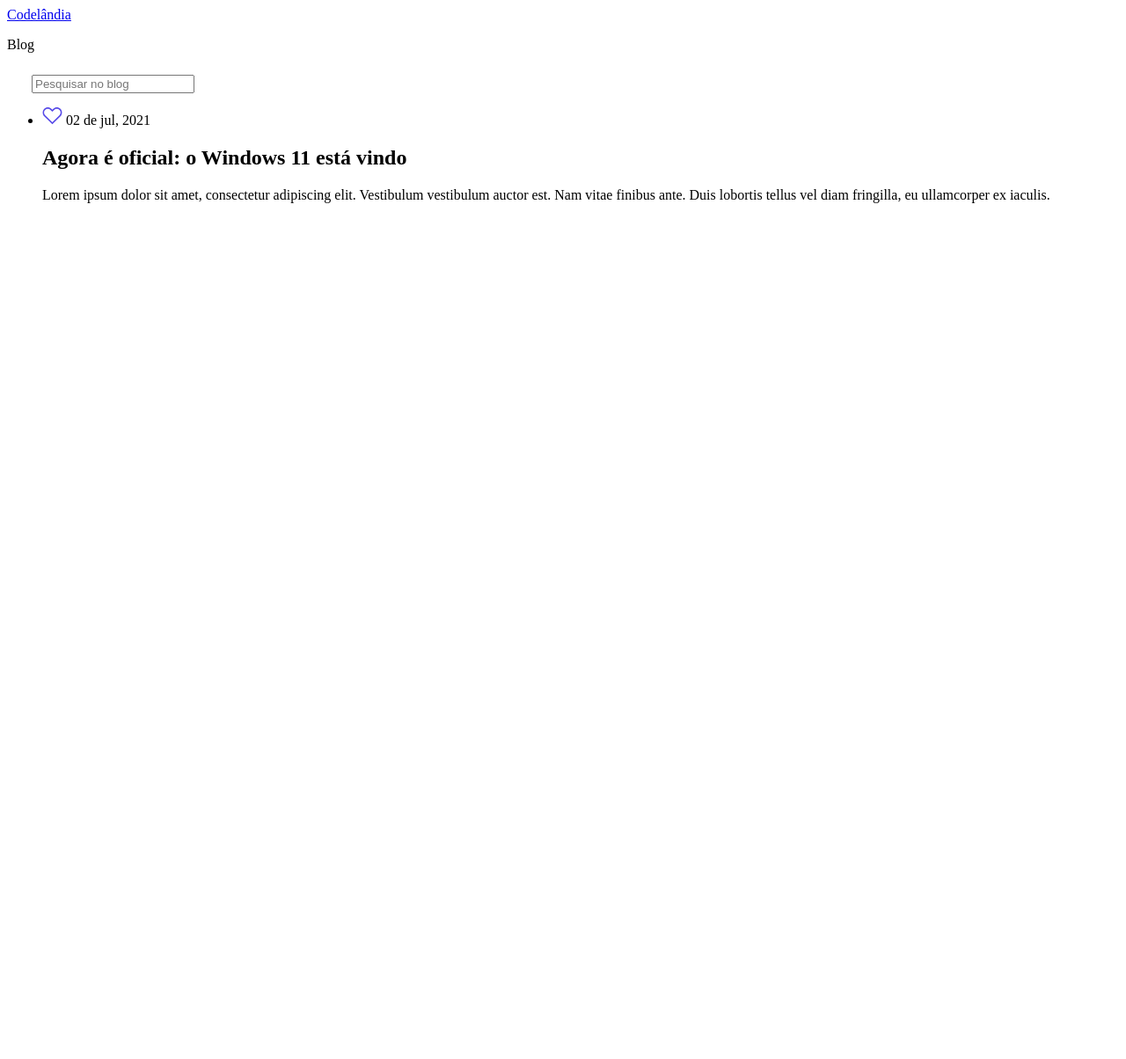
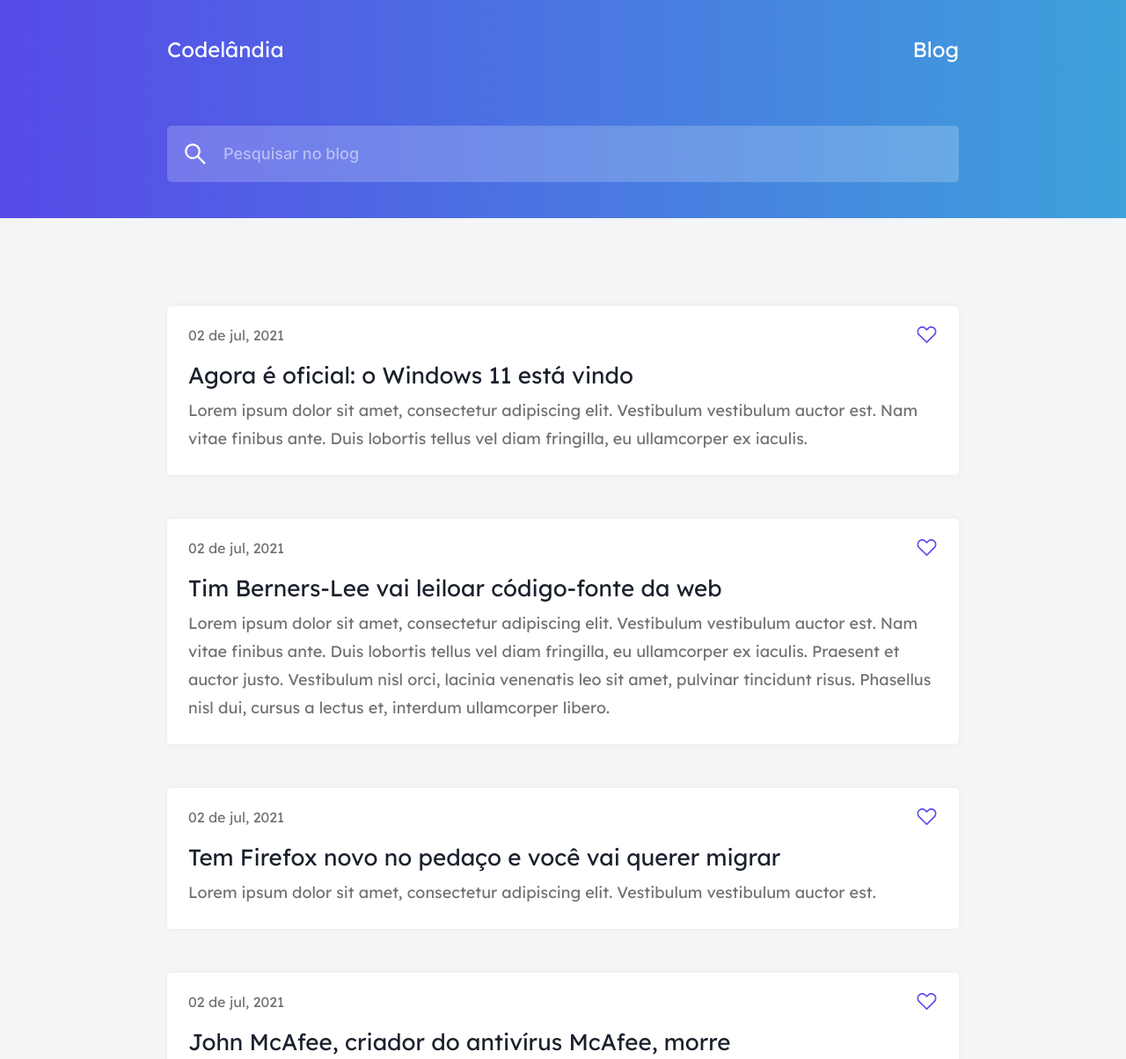
Before and after one commit to viniciusshenri96/challenge-01, a plain HTML site: page index.html in a window 1280 px wide. Shown: the top 1204 px of the page at 88% size. Before the commit the page ends 800 px from the top, so only its background shows below. Drawn offline with Linux system fonts and the light colour scheme.

Commit message:
:tada: HTML e CSS finished

```diff
--- a/index.html
+++ b/index.html
@@ -4,39 +4,91 @@
 <head>
   <meta charset="UTF-8">
   <meta http-equiv="X-UA-Compatible" content="IE=edge">
+  <meta name="description" content="Desafio 01 - Codelândia">
   <meta name="viewport" content="width=device-width, initial-scale=1.0">
+  <link rel="stylesheet" href="src/css/style.css">
   <title>Codelândia - Blog</title>
 </head>
 
 <body>
   <header class="header">
-    <div class="header__content">
-      <a class="header__logo" href="/">Codelândia</a>
-      <p class="header__blog">Blog</p>
+    <div class="header__content container">
+      <div class="header__box">
+        <a class="header__logo" href="/">Codelândia</a>
+        <p class="header__blog">Blog</p>
+
+      </div>
       <form class="header__form">
-        <svg width="24" height="24" viewBox="0 0 24 24" fill="none" aria-hidden="true">
+        <svg class="header__icon" width="24" height="24" viewBox="0 0 24 24" fill="none" aria-hidden="true">
           <path
             d="M23.6484 22.0342L16.04 14.4258C17.2207 12.8994 17.8594 11.0332 17.8594 9.07031C17.8594 6.7207 16.9424 4.51758 15.2842 2.85645C13.626 1.19531 11.417 0.28125 9.07031 0.28125C6.72363 0.28125 4.51465 1.19824 2.85645 2.85645C1.19531 4.51465 0.28125 6.7207 0.28125 9.07031C0.28125 11.417 1.19824 13.626 2.85645 15.2842C4.51465 16.9453 6.7207 17.8594 9.07031 17.8594C11.0332 17.8594 12.8965 17.2207 14.4229 16.043L22.0313 23.6484C22.0536 23.6708 22.08 23.6885 22.1092 23.7006C22.1384 23.7126 22.1696 23.7189 22.2012 23.7189C22.2327 23.7189 22.264 23.7126 22.2931 23.7006C22.3223 23.6885 22.3488 23.6708 22.3711 23.6484L23.6484 22.374C23.6708 22.3517 23.6885 22.3252 23.7006 22.2961C23.7126 22.2669 23.7189 22.2357 23.7189 22.2041C23.7189 22.1725 23.7126 22.1413 23.7006 22.1121C23.6885 22.083 23.6708 22.0565 23.6484 22.0342ZM13.7109 13.7109C12.4688 14.9502 10.8223 15.6328 9.07031 15.6328C7.31836 15.6328 5.67188 14.9502 4.42969 13.7109C3.19043 12.4688 2.50781 10.8223 2.50781 9.07031C2.50781 7.31836 3.19043 5.66895 4.42969 4.42969C5.67188 3.19043 7.31836 2.50781 9.07031 2.50781C10.8223 2.50781 12.4717 3.1875 13.7109 4.42969C14.9502 5.67188 15.6328 7.31836 15.6328 9.07031C15.6328 10.8223 14.9502 12.4717 13.7109 13.7109Z"
             fill="white" />
         </svg>
-        <input class="search" type="search" placeholder="Pesquisar no blog">
+        <input class="header__search" type="search" placeholder="Pesquisar no blog">
       </form>
     </div>
   </header>
   <section class="articles">
-    <ul class="articles__list">
+    <ul class="articles__list container">
+
       <li class="articles__item">
-        <div class="articles__box">
+        <a href="/" class="articles__box">
           <div class="articles__header">
+            <span class="artiles__date">02 de jul, 2021</span>
             <img class="articles__icon" src="./src/img/favorito-icon.svg" alt="">
-            <span class="artiles__date">02 de jul, 2021</span>
           </div>
           <h1 class="articles__title">Agora é oficial: o Windows 11 está vindo</h1>
           <p class="articles__desc">Lorem ipsum dolor sit amet, consectetur adipiscing elit. Vestibulum vestibulum
             auctor est. Nam vitae
             finibus ante. Duis lobortis tellus vel diam fringilla, eu ullamcorper ex iaculis.</p>
-        </div>
+        </a>
+
       </li>
+
+
+      <li class="articles__item">
+
+        <a href="/" class="articles__box">
+          <div class="articles__header">
+            <span class="artiles__date">02 de jul, 2021</span>
+            <img class="articles__icon" src="./src/img/favorito-icon.svg" alt="">
+          </div>
+          <h1 class="articles__title">Tim Berners-Lee vai leiloar código-fonte da web</h1>
+          <p class="articles__desc">Lorem ipsum dolor sit amet, consectetur adipiscing elit. Vestibulum vestibulum
+            auctor est. Nam vitae finibus ante. Duis lobortis tellus vel diam fringilla, eu ullamcorper ex iaculis.
+            Praesent et auctor justo. Vestibulum nisl orci, lacinia venenatis leo sit amet, pulvinar tincidunt risus.
+            Phasellus nisl dui, cursus a lectus et, interdum ullamcorper libero.</p>
+
+        </a>
+      </li>
+
+
+      <li class="articles__item">
+        <a href="/" class="articles__box">
+          <div class="articles__header">
+            <span class="artiles__date">02 de jul, 2021</span>
+            <img class="articles__icon" src="./src/img/favorito-icon.svg" alt="">
+          </div>
+          <h1 class="articles__title">Tem Firefox novo no pedaço e você vai querer migrar</h1>
+          <p class="articles__desc">Lorem ipsum dolor sit amet, consectetur adipiscing elit. Vestibulum vestibulum
+            auctor est.</p>
+        </a>
+      </li>
+
+      <li class="articles__item">
+        <a href="/" class="articles__box">
+          <div class="articles__header">
+            <span class="artiles__date">02 de jul, 2021</span>
+            <img class="articles__icon" src="./src/img/favorito-icon.svg" alt="">
+          </div>
+          <h1 class="articles__title">John McAfee, criador do antivírus McAfee, morre</h1>
+          <p class="articles__desc">Lorem ipsum dolor sit amet, consectetur adipiscing elit. Vestibulum vestibulum
+            auctor est. Nam vitae finibus ante. Duis lobortis tellus vel diam fringilla, eu ullamcorper ex iaculis.
+            Praesent et auctor justo. Vestibulum nisl orci, lacinia venenatis leo sit amet, pulvinar tincidunt risus.
+            Phasellus nisl dui, cursus a lectus et, interdum ullamcorper libero.</p>
+        </a>
+      </li>
+
     </ul>
   </section>
 </body>
--- a/src/css/style.css
+++ b/src/css/style.css
@@ -2,7 +2,168 @@
 @import url("https://fonts.googleapis.com/css2?family=Inter:wght@500&family=Lexend+Deca&display=swap");
 
 :root {
+  /* Colors */
   --color-primary: #ffffff;
   --color-secondary: #1a202c;
   --color-third: #717171;
+
+  --color-fourth: #574ae8;
+  --color-fifth: #3ea1db;
+
+  /* font weight */
+  --fw-regular: 400;
+  --fw-medium: 500;
 }
+
+/* || General styles */
+
+*,
+*::after,
+*::before {
+  padding: 0;
+  margin: 0;
+  box-sizing: border-box;
+}
+
+*:focus,
+*:focus-visible {
+  outline: var(--color-secondary) dashed 4px;
+  outline-offset: 6px;
+}
+
+a:link {
+  text-decoration: none;
+}
+
+ul,
+ol {
+  list-style: none;
+}
+
+img {
+  max-width: 100%;
+  display: block;
+}
+
+input {
+  font: inherit;
+}
+
+/* Remove all animations, transitions and smooth scroll for people that prefer not to see them */
+@media (prefers-reduced-motion: reduce) {
+  html:focus-within {
+    scroll-behavior: auto;
+  }
+
+  *,
+  *::before,
+  *::after {
+    animation-duration: 0.01ms !important;
+    animation-iteration-count: 1 !important;
+    transition-duration: 0.01ms !important;
+    scroll-behavior: auto !important;
+  }
+}
+
+body {
+  background: #f3f5f7;
+  text-rendering: optimizeSpeed;
+  line-height: 1.5;
+  min-height: 100vh;
+}
+
+.container {
+  font-family: Arial, Helvetica, sans-serif;
+  max-width: 59.25rem;
+  padding: 0 1.5rem;
+  margin: 0 auto;
+}
+
+/* || HEADER */
+.header {
+  background: linear-gradient(90deg, var(--color-fourth) 0%, #3ea1db 100%);
+  padding: 41px 0;
+}
+
+.header__box {
+  display: flex;
+  justify-content: space-between;
+  font: var(--fw-regular) 1.5rem / 1.25 "Lexend Deca", sans-serif;
+  color: var(--color-primary);
+  margin-bottom: 4.5rem;
+}
+
+.header__logo:link,
+.header__logo:visited {
+  color: inherit;
+}
+
+.header__form {
+  background-color: rgba(255, 255, 255, 0.2);
+  display: grid;
+  border-radius: 0.313rem;
+}
+
+.header__icon {
+  grid-area: 1 / -1;
+  align-self: center;
+  margin-left: 1.25rem;
+}
+
+.header__search {
+  grid-area: 1 / -1;
+  font: var(--fw-medium) 1.125rem / 1.22 "Inter", sans-serif;
+  background: none;
+  border: none;
+  padding: 21px 64px;
+  color: var(--color-primary);
+}
+
+::placeholder {
+  font: inherit;
+  color: rgba(255, 255, 255, 0.5);
+}
+
+/* ARTICLES  */
+
+.articles {
+  padding: 100px 0;
+}
+
+.articles__list {
+  display: grid;
+  row-gap: 3.125rem;
+}
+
+.articles__box:link,
+.articles__box:visited {
+  display: block;
+  width: 100%;
+  height: 100%;
+  padding: 23px 25px 25px 24px;
+  background: var(--color-primary);
+  border-radius: 5px;
+  box-shadow: 0 0 10px rgba(19, 19, 31, 0.05);
+}
+
+.articles__header {
+  display: flex;
+  justify-content: space-between;
+  margin-bottom: 1.25rem;
+  color: var(--color-third);
+}
+
+.artiles__date {
+  font: var(--fw-regular) 1rem / 1.25 "Lexend Deca", sans-serif;
+}
+
+.articles__title {
+  font: var(--fw-regular) 1.625rem / 1.23 "Lexend Deca", sans-serif;
+  margin-bottom: 8px;
+  color: var(--color-secondary);
+}
+
+.articles__desc {
+  font: var(--fw-medium) 1.125rem / 1.78 "Lexend Deca", sans-serif;
+  color: var(--color-third);
+}
```
